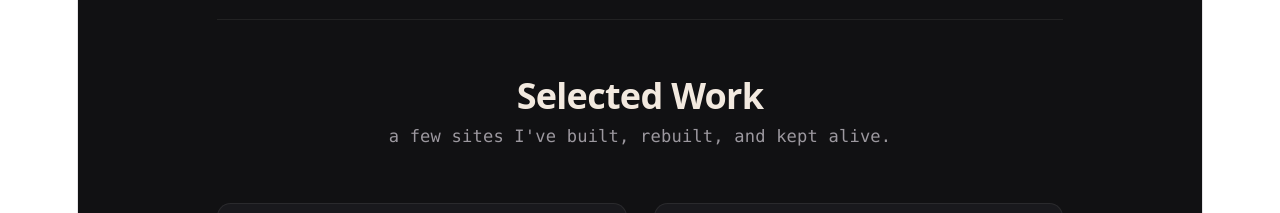
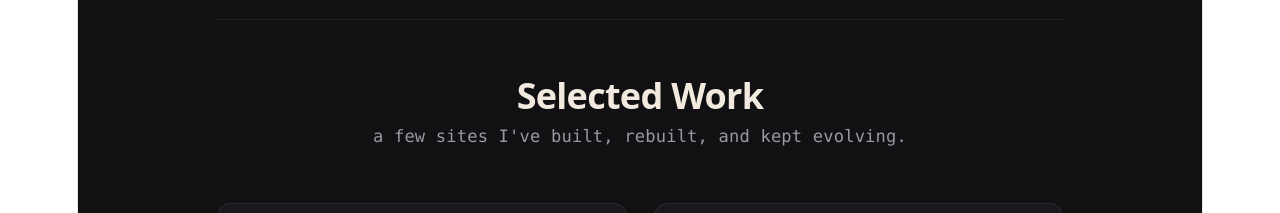
Before and after one commit to astrobunnydev/cats-coffees-codes, a React (Vite) app: page /codes in a window 1280 px wide. Shown: the part 1640-1853 px from the top of the page. Built offline with nearby package versions, Linux system fonts and the light colour scheme.

Commit message:
Change Selected Work subheading 'kept alive' to 'kept evolving'

```diff
--- a/src/pages/Codes.jsx
+++ b/src/pages/Codes.jsx
@@ -169,7 +169,7 @@ function Codes() {
       <div className="work">
         <h2 className="work__heading">Selected Work</h2>
         <p className="process__subheading">
-          a few sites I've built, rebuilt, and kept alive.
+          a few sites I've built, rebuilt, and kept evolving.
         </p>
 
         <ul className="work__grid">
```
